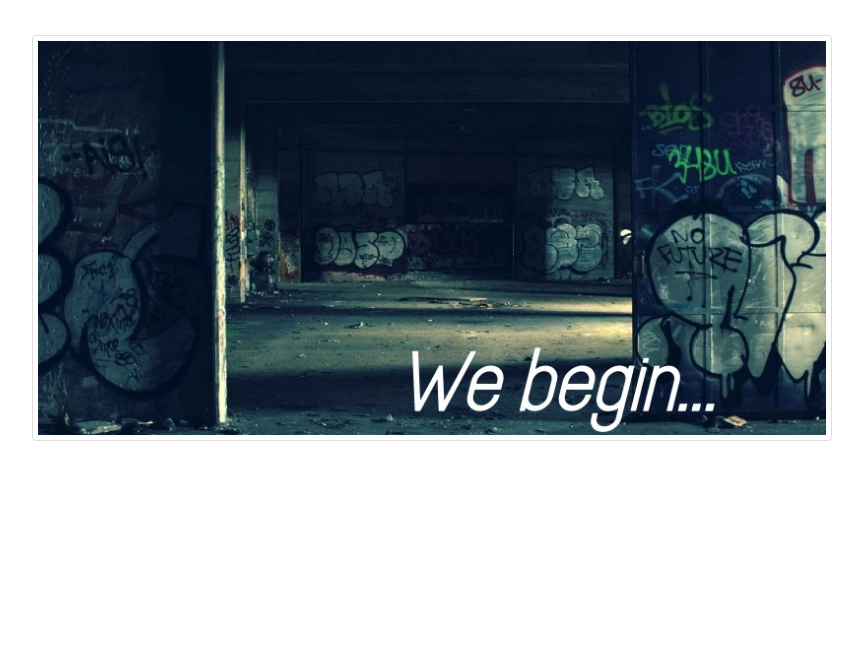
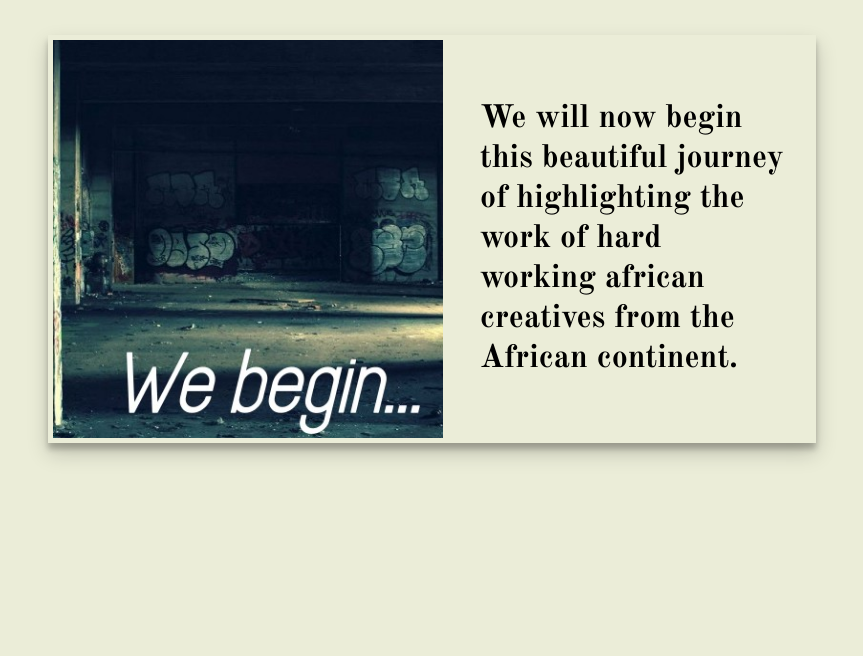
Before and after one commit to abu-git/shhh, a plain HTML site: page ui-ux/index.html in a window 1280 px wide. Shown: the part 144-800 px from the top of the page, without its empty margins (208-1071 px from the left). Drawn offline with nearby package versions, Linux system fonts and the light colour scheme; a web font is replaced by a local one.

Commit message:
more styling done

```diff
--- a/ui-ux/index.html
+++ b/ui-ux/index.html
@@ -15,9 +15,17 @@
             <h2 class="title-logo">shhh!!</h2>
             <h2>All Posts</h2>
         </nav>
-        <header>
-            <img src="images/intro.jpg" >
+        <header class="card">
+            <img  src="images/intro-preview.jpg" >
+            <h3 class="header-text">
+                We will now begin this beautiful journey of highlighting
+                the work of hard working african creatives from the African
+                continent.
+            </h3>
         </header>
+        <section>
+
+        </section>
     </div>
 
 </body>
--- a/ui-ux/style.css
+++ b/ui-ux/style.css
@@ -8,6 +8,7 @@
 
 body {
     font-family: 'Old Standard TT', serif;
+    background-color: #ebedd8;
 }
 
 nav {
@@ -35,8 +36,17 @@ header {
 }
 
 img {
-    width: 800px;
+    width: 400px;
     padding: 5px;
-    border: 1px solid #ddd;
+    /*border: 1px solid #ddd;*/
     border-radius: 4px;
 }
+
+.header-text {
+    padding: 1em;
+    font-size: 2em;
+}
+
+.card {
+    box-shadow: 0 10px 20px rgba(0,0,0,0.19), 0 6px 6px rgba(0,0,0,0.23);
+}
```
